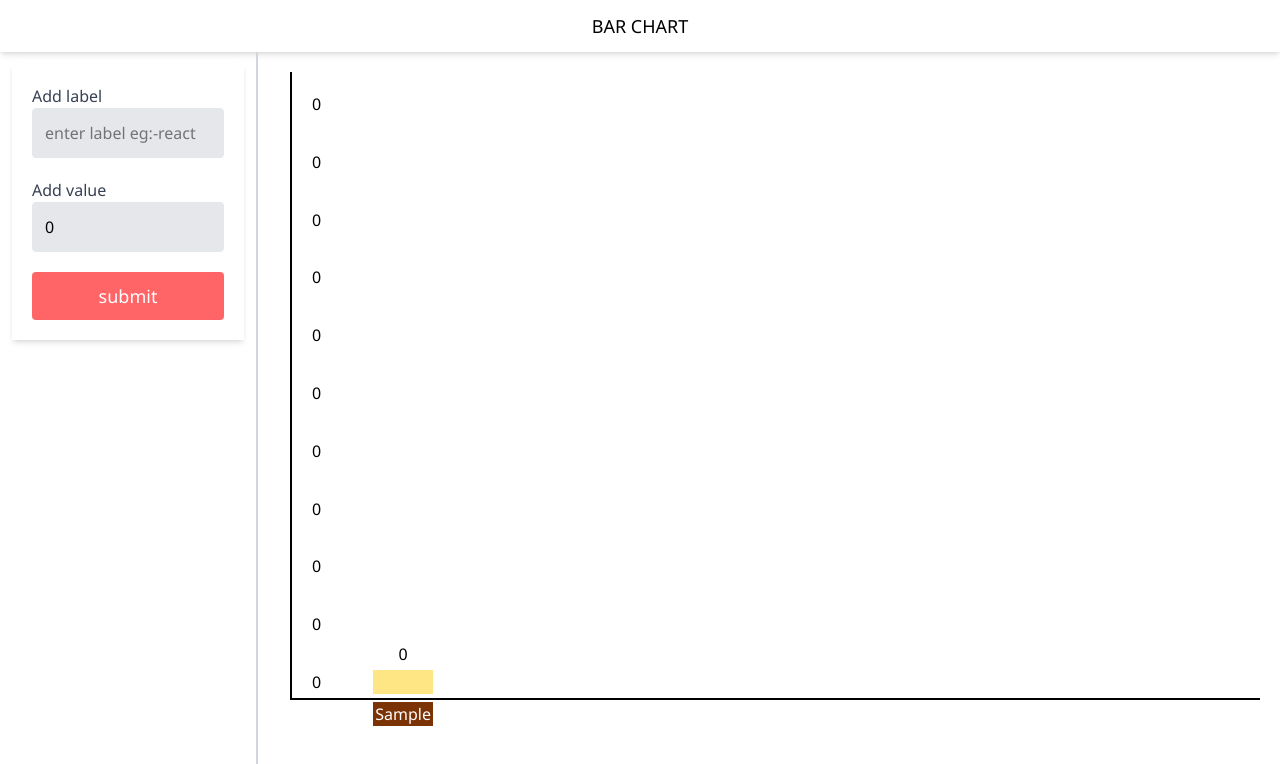
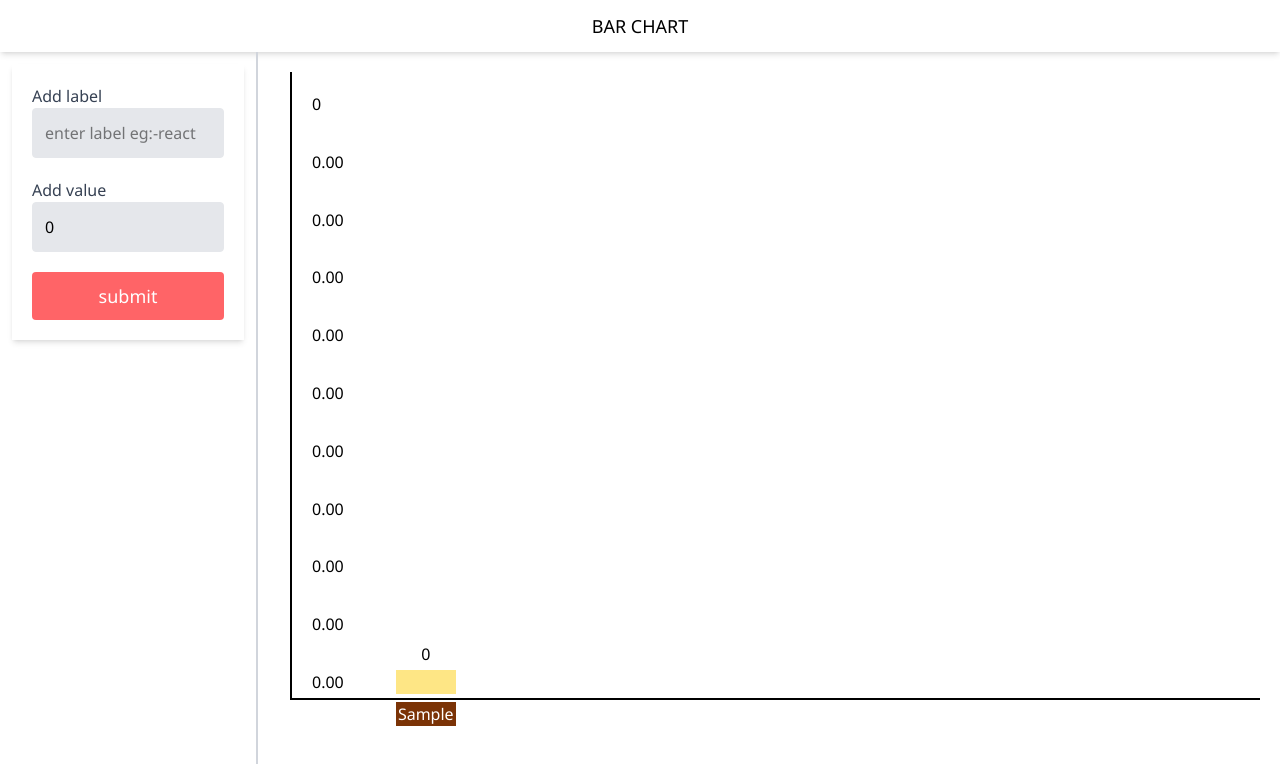
Before and after one commit to satyamsingh-simform/react-p-4-bar-chart-creator, a React (Vite) app: page / in a window 1280 px wide. Both pictures are taken after typing "Sample" into the empty fields and a click on the button "submit". Shown: the top 764 px of the page. Built offline with nearby package versions, Linux system fonts and the light colour scheme.

Commit message:
fix:fix interval issue

```diff
--- a/src/components/DisplayGraph.tsx
+++ b/src/components/DisplayGraph.tsx
@@ -9,15 +9,18 @@ export const DisplayGraph = ({ graphData }: DisplayGraphProps) => {
     const maxVal=Math.max(...graphData.map((obj)=>obj.value))
     console.log(maxVal);
 
-    const gap = Math.ceil(maxVal/10)
-    const intervals = Array.from({length:11},(_,index)=> index === 10 ? maxVal:gap * index).reverse()
+    const gap = Number((maxVal/10).toFixed(2));
+    console.log('gap',gap);
+
+    const intervals = Array.from({length:11},(_,index)=> index === 10 ? maxVal:(gap * index).toFixed(2)).reverse()
+    console.log('int:',intervals);
 
   return (
     <div className="left-right flex gap-10 flex-80 p-5 pb-1 border-l-2 border-b-2 relative">
       <div  className="flex flex-col justify-between"
       >
         { maxVal === Number.NEGATIVE_INFINITY ? null : intervals.map((interval)=>{
-        return <span>{interval}</span>
+        return <span key={interval}>{interval}</span>
       })}
       </div>
       {graphData.map((data) => (
```
